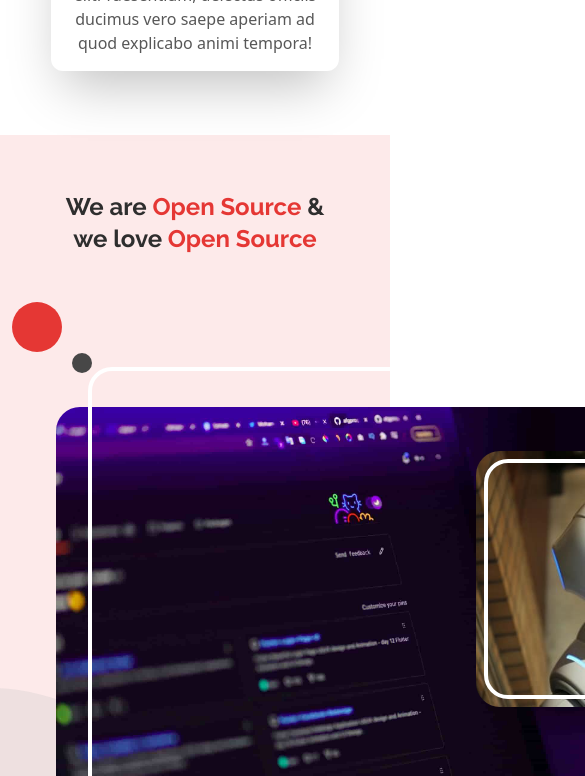
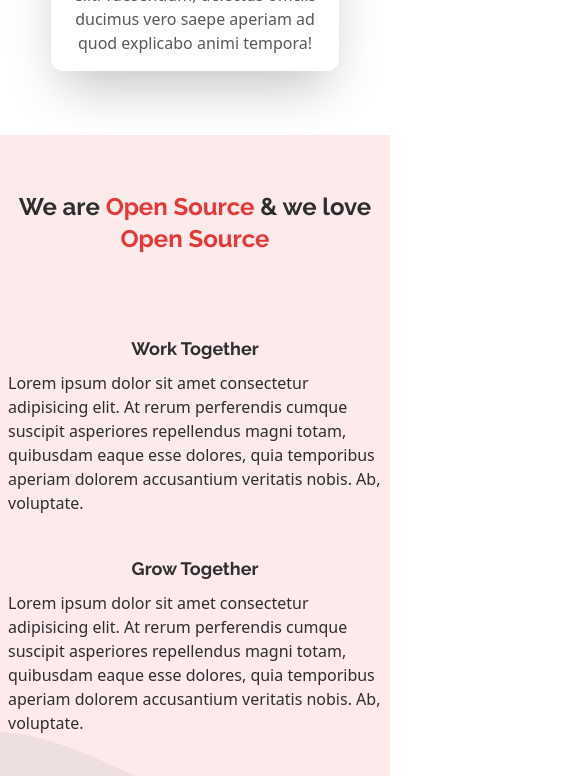
Before and after one commit to askbuddie/askbuddie-bot-docs, a Next.js app: page / in a window 390 px wide. Shown: the part 1760-2536 px from the top of the page, 585 px wide, since content can reach past the window. Built offline with nearby package versions, Linux system fonts and the light colour scheme.

Commit message:
refactor: About section is now responsive

```diff
--- a/components/Landing/About.js
+++ b/components/Landing/About.js
@@ -4,20 +4,20 @@ import WaveSm from '@svgs/wave-sm.svg';
 
 export default function About() {
   return (
-    <section className="bg-brand-faded-1 flex flex-col px-14 pt-14 relative z-0">
+    <section className="bg-brand-faded-1 flex flex-col px-2 md:px-14 pt-14 relative z-0">
       <div className="container mb-20">
         <Heading level={3} modifier="text-center">
           We are <span className="text-brand-400">Open Source</span> &amp; we
           love <span className="text-brand-400">Open Source</span>
         </Heading>
         <div className="flex justify-around mt-10">
-          <div className="mt-28">
+          <div className="hidden lg:block mt-28">
             <SideImage />
           </div>
-          <div className="flex flex-col items-start ml-16">
+          <div className="flex flex-col items-start lg:ml-32">
             <Block title="Work Together" />
             <Block title="Grow Together" />
-            <Button modifier="mt-12 px-12 text-xl relative">Contribute</Button>
+            <Button modifier="mt-12 relative">Contribute</Button>
           </div>
         </div>
       </div>
@@ -30,9 +30,9 @@ function SideImage() {
   return (
     <div className="aboutSideImageWrap h-0 relative">
       <div className="aboutRedCircleAlias"></div>
-      <div className="bg-github-screen rounded-3xl bg-cover bg-center bg-no-repeat w-108 h-104 ">
-        <div className="rounded-3xl absolute -top-10 left-8 w-108 h-104 border-4 border-white-400">
-          <div className="bg-robot rounded-3xl bg-cover bg-center bg-no-repeat w-64 h-64 absolute top-20 left-96 flex justify-center items-center">
+      <div className="bg-github-screen rounded-3xl bg-cover bg-center bg-no-repeat w-80 xl:w-108 h-80 xl:h-104">
+        <div className="rounded-3xl absolute -top-10 left-4 w-80 xl:w-108 h-80 xl:h-104 border-4 border-white-400">
+          <div className="bg-robot rounded-3xl bg-cover bg-center bg-no-repeat w-64 h-64 absolute top-20 left-36 xl:left-96 flex justify-center items-center">
             <div className="rounded-3xl absolute w-60 h-60 border-4 border-white-400"></div>
           </div>
         </div>
@@ -43,8 +43,11 @@ function SideImage() {
 
 function Block({ title }) {
   return (
-    <div className="aboutBlock">
-      <Heading level={5} modifier="font-bold mt-10 mb-2">
+    <div className="aboutBlock md:max-w-md">
+      <Heading
+        level={5}
+        modifier="font-bold mt-10 mb-2 text-center lg:text-left"
+      >
         {title}
       </Heading>
       <p>
--- a/styles/custom.css
+++ b/styles/custom.css
@@ -142,7 +142,3 @@ body {
   top: -105px;
   left: -44px;
 }
-
-.aboutBlock {
-  width: 447px;
-}
```
